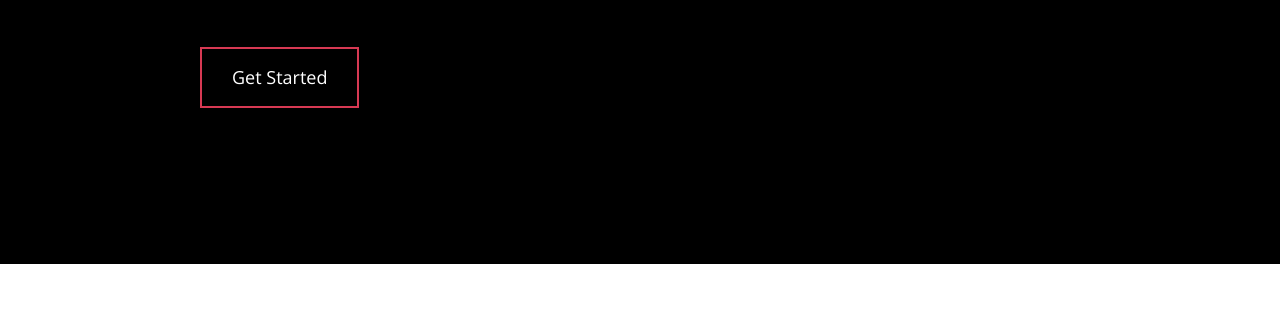
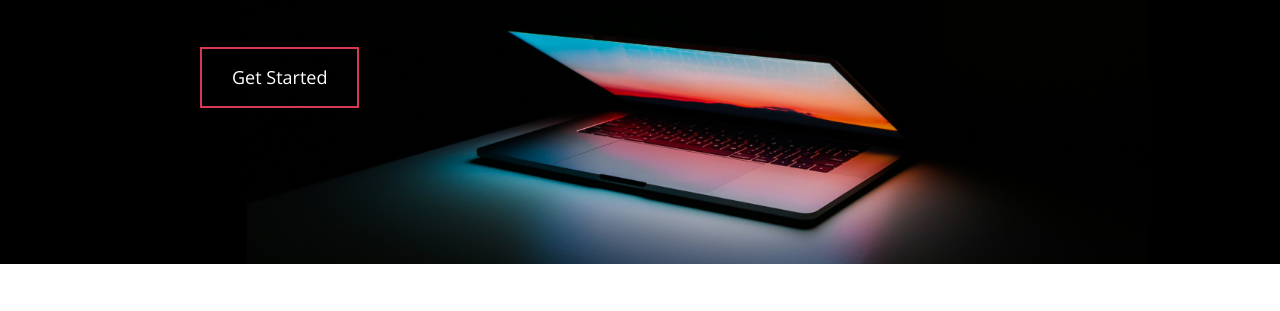
Before and after one commit to callmeoli/Responsive_web_site, a plain HTML site: page index.html in a window 1280 px wide. Shown: the part 267-578 px from the top of the page. Drawn offline with nearby package versions, Linux system fonts and the light colour scheme.

Commit message:
adjustmunt to path

```diff
--- a/css/article_styles.css
+++ b/css/article_styles.css
@@ -432,7 +432,7 @@
   }
 
   .hero-homepage {
-    background-image: url(images/banner-home.jpg);
+    background-image: url(../assets/images/banner-home.jpg);
     background-position: 65% 8rem;
     background-repeat: no-repeat;
     background-size: 90rem auto;
--- a/css/styles.css
+++ b/css/styles.css
@@ -451,7 +451,7 @@
   }
 
   .hero-homepage {
-    background-image: url(images/banner-home.jpg);
+    background-image: url(../assets/images/banner-home.jpg);
     background-position: 65% 8rem;
     background-repeat: no-repeat;
     background-size: 90rem auto;
```
Also changed, not shown: 1 other file.
